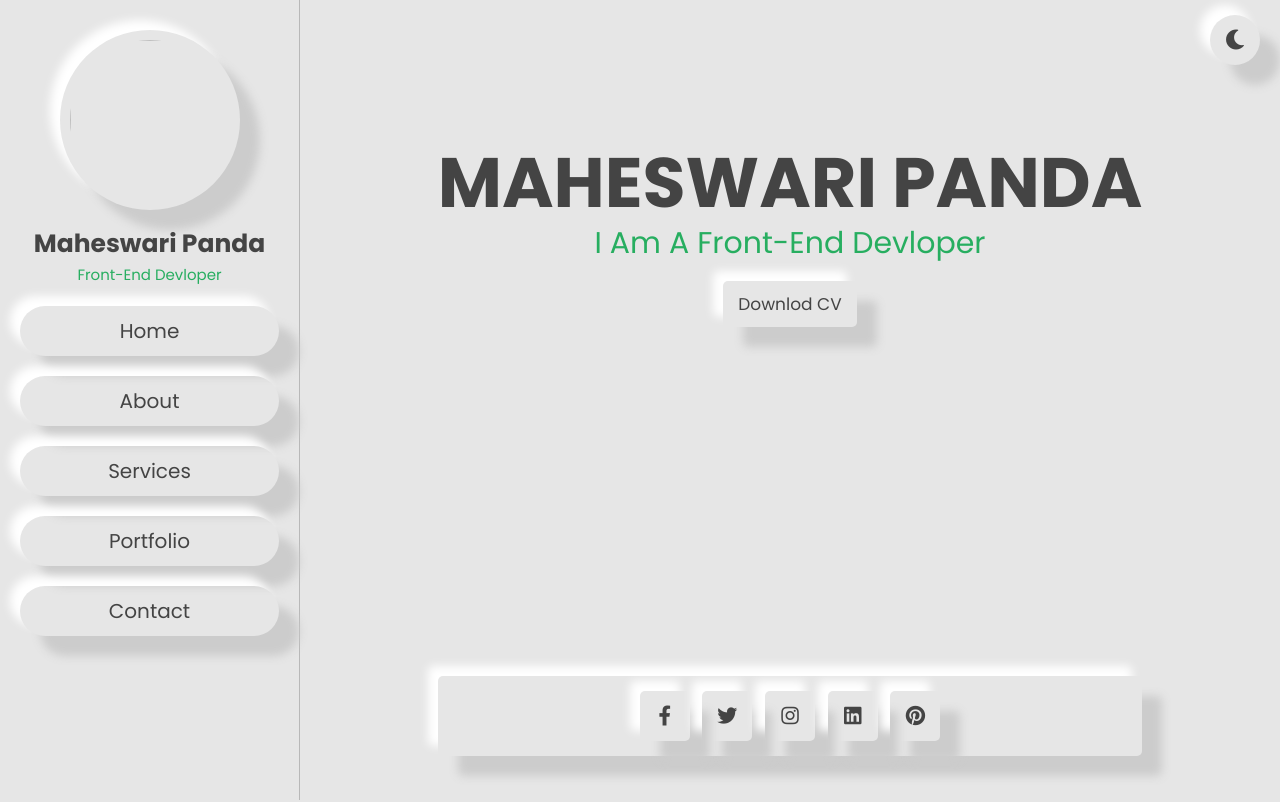
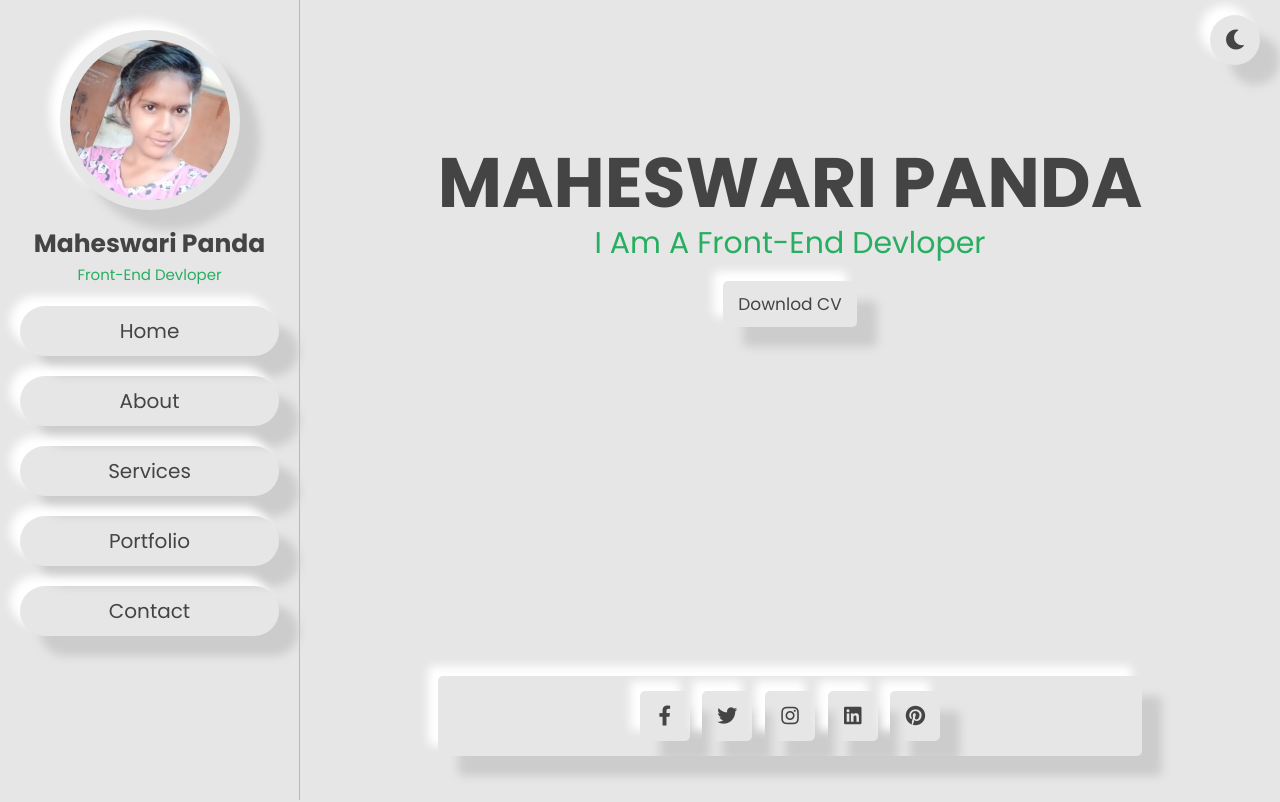
Before and after one commit to Maheswari-Panda/Personal-Website, a plain HTML site: page index.html in a window 1280 px wide. Shown: the top 802 px of the page. Drawn offline with Linux system fonts and the light colour scheme; a script that the page names is missing.

Commit message:
Update index.html

```diff
--- a/index.html
+++ b/index.html
@@ -20,7 +20,7 @@
 <!--header section-->
   <header class="header">
      <div class="user">
-        <img src="mahi2.jpg">
+        <img src="https://github.com/Maheswari-Panda/Personal-Website/blob/master/Images/Mahi.JPG">
         <h3>maheswari panda</h3>
         <p>front-end devloper</p>
      </div>
```
